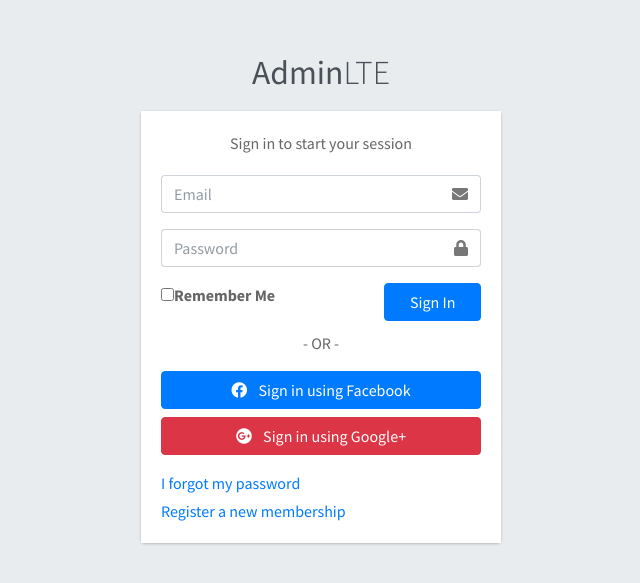
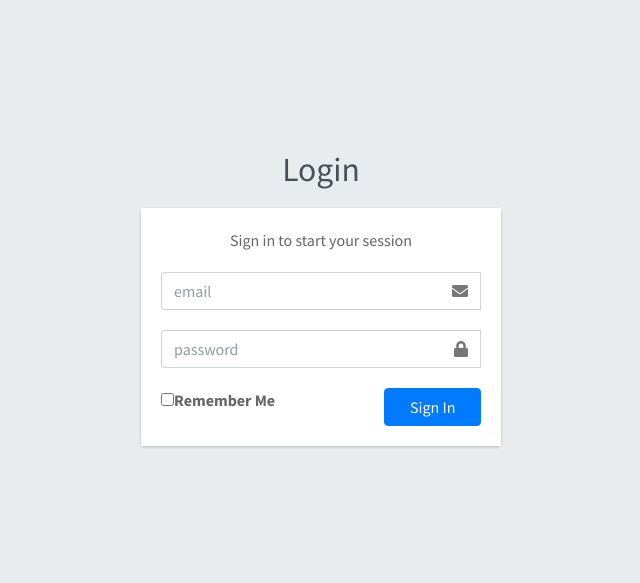
Before and after one commit to nepkto/vue-boilerplate, a Vue app: page / in a window 1280 px wide. Shown: the part 105-688 px from the top of the page, without its empty margins (319-959 px from the left). Built offline with nearby package versions, Linux system fonts and the light colour scheme; no server answers.

Commit message:
set up route and axios

```diff
--- a/package.json
+++ b/package.json
@@ -13,9 +13,11 @@
     "core-js": "^3.6.5",
     "jquery": "^3.6.0",
     "popper.js": "^1.16.1",
+    "vee-validate": "^4.4.5",
     "vue": "^3.0.0",
     "vue-router": "^4.0.0-0",
-    "vuex": "^4.0.0-0"
+    "vuex": "^4.0.0-0",
+    "yup": "^0.32.9"
   },
   "devDependencies": {
     "@vue/cli-plugin-babel": "~4.5.0",
--- /dev/null
+++ b/src/routes/Http.js
@@ -0,0 +1,10 @@
+import axios from "axios";
+const BASE_URL = process.env.VUE_APP_API_BASE_URL;
+export default axios.create({
+    baseURL: BASE_URL,
+    // withCredentials: true,
+    headers: {
+        "Content-type": "application/json",
+        "Access-Control-Allow-Origin": "http://new.test"
+    }
+});
--- /dev/null
+++ b/src/routes/Login.js
@@ -0,0 +1,7 @@
+import http from "../routes/Http.js";
+
+class Login {
+    create = (data) => http.post('api/login', data);
+}
+
+export default new Login;
--- a/src/views/Login.vue
+++ b/src/views/Login.vue
@@ -1,92 +1,121 @@
 <template>
   <div class="login-box">
     <div class="login-logo">
-      <a href="../../index2.html"><b>Admin</b>LTE</a>
+      <a href="/"><b>Login</b></a>
     </div>
     <!-- /.login-logo -->
     <div class="card">
       <div class="card-body login-card-body">
         <p class="login-box-msg">Sign in to start your session</p>
 
-        <form action="../../index3.html" method="post">
+        <Form
+          @submit="submitLogin"
+          :validation-schema="schema"
+          v-slot="{ errors }"
+        >
           <div class="input-group mb-3">
-            <input type="email" class="form-control" placeholder="Email">
+            <Field
+              type="email"
+              name="email"
+              placeholder="email"
+              class="form-control"
+            />
             <div class="input-group-append">
               <div class="input-group-text">
                 <span class="fas fa-envelope"></span>
               </div>
             </div>
+            <div class="invalid-feedback d-block">{{ errors.email }}</div>
           </div>
+
+          <div class="input-group"></div>
           <div class="input-group mb-3">
-            <input type="password" class="form-control" placeholder="Password">
+            <Field
+              name="password"
+              type="password"
+              placeholder="password"
+              class="form-control"
+            />
             <div class="input-group-append">
               <div class="input-group-text">
                 <span class="fas fa-lock"></span>
               </div>
             </div>
+            <div class="invalid-feedback d-block">{{ errors.password }}</div>
           </div>
           <div class="row">
+            <div class="col-12">
+              <div v-if="errorMsg" class="alert alert-danger" role="alert">
+                {{ errorMsg }}
+              </div>
+            </div>
             <div class="col-8">
               <div class="icheck-primary">
-                <input type="checkbox" id="remember">
-                <label for="remember">
-                  Remember Me
-                </label>
+                <input type="checkbox" id="remember" />
+                <label for="remember"> Remember Me </label>
               </div>
             </div>
             <!-- /.col -->
             <div class="col-4">
-              <button type="submit" class="btn btn-primary btn-block">Sign In</button>
+              <button type="submit" class="btn btn-primary btn-block">
+                Sign In
+              </button>
             </div>
             <!-- /.col -->
           </div>
-        </form>
-
-        <div class="social-auth-links text-center mb-3">
-          <p>- OR -</p>
-          <a href="#" class="btn btn-block btn-primary">
-            <i class="fab fa-facebook mr-2"></i> Sign in using Facebook
-          </a>
-          <a href="#" class="btn btn-block btn-danger">
-            <i class="fab fa-google-plus mr-2"></i> Sign in using Google+
-          </a>
-        </div>
-        <!-- /.social-auth-links -->
-
-        <p class="mb-1">
-          <a href="forgot-password.html">I forgot my password</a>
-        </p>
-        <p class="mb-0">
-          <a href="register.html" class="text-center">Register a new membership</a>
-        </p>
+        </Form>
       </div>
       <!-- /.login-card-body -->
     </div>
   </div>
 </template>
 <script>
+import { Form, Field } from "vee-validate";
+import * as yup from "yup";
+import Login from "../routes/Login.js";
 
-  import axios from 'axios';
+export default {
+  components: {
+    Form,
+    Field,
+    // ErrorMessage,
+  },
+  data: () => {
+    const schema = yup.object({
+      email: yup.string().required().email(),
+      password: yup.string().required(),
+    });
 
-  if(process.env.NODE_ENV == 'production') {
-    axios.defaults.baseURL = process.env.VUE_APP_API_BASE_URL
-  }
+    return {
+      schema,
+      errorMsg: "",
+    };
+  },
 
-  export default {
-    created() {
-      axios.get('api/jpt').then(function(res) {
-        console.log(res);
-      })
+  mounted: () => {
+    document.body.classList.add("login-page");
+  },
+
+  methods: {
+    async submitLogin(data) {
+      try {
+        let response = await Login.create(data);
+        if(response.status === 200) {
+          this.$router.replace({ name: "Dashboard" });
+        }
+
+      } catch (e) {
+        console.log(e)
+        if (e.response.status === 422) {
+          this.errorMsg = "Invalid Credentials";
+        } else {
+          this.errorMsg = "Woops. Something Went Wrong";
+        }
+      }
     },
-    mounted() {
-      document.body.classList.add('login-page')
-    },
-
-    methods:{
-
-    },
-    unmounted() {
-      document.body.classList.remove('login-page')
-    }
-  }
+  },
+  unmounted: () => {
+    document.body.classList.remove("login-page");
+  },
+};
 </script>
--- a/vue.config.js
+++ b/vue.config.js
@@ -3,11 +3,11 @@
     productionSourceMap: false,
     devServer: {
         proxy: {
-        	'^/api': {
-        		target:'http://new.test',
-        		ws:true,
-        		changeOrigin: true
-        	}
+            '^/api': {
+                target: 'http://localhost:8000',
+                ws: true,
+                changeOrigin: true
+            }
         }
     },
 
@@ -19,8 +19,7 @@
                 return args;
             })
     },
-    publicPath: process.env.NODE_ENV === 'production'
-        ? '/'
-        : '/'
+    publicPath: process.env.NODE_ENV === 'production' ?
+        '/' : '/'
 
 }
```
Also changed, not shown: src/router/index.js (+3 -14 lines), src/main.js (line endings or trailing spaces), 1 other file (tests, documents, lock files or other folders).
